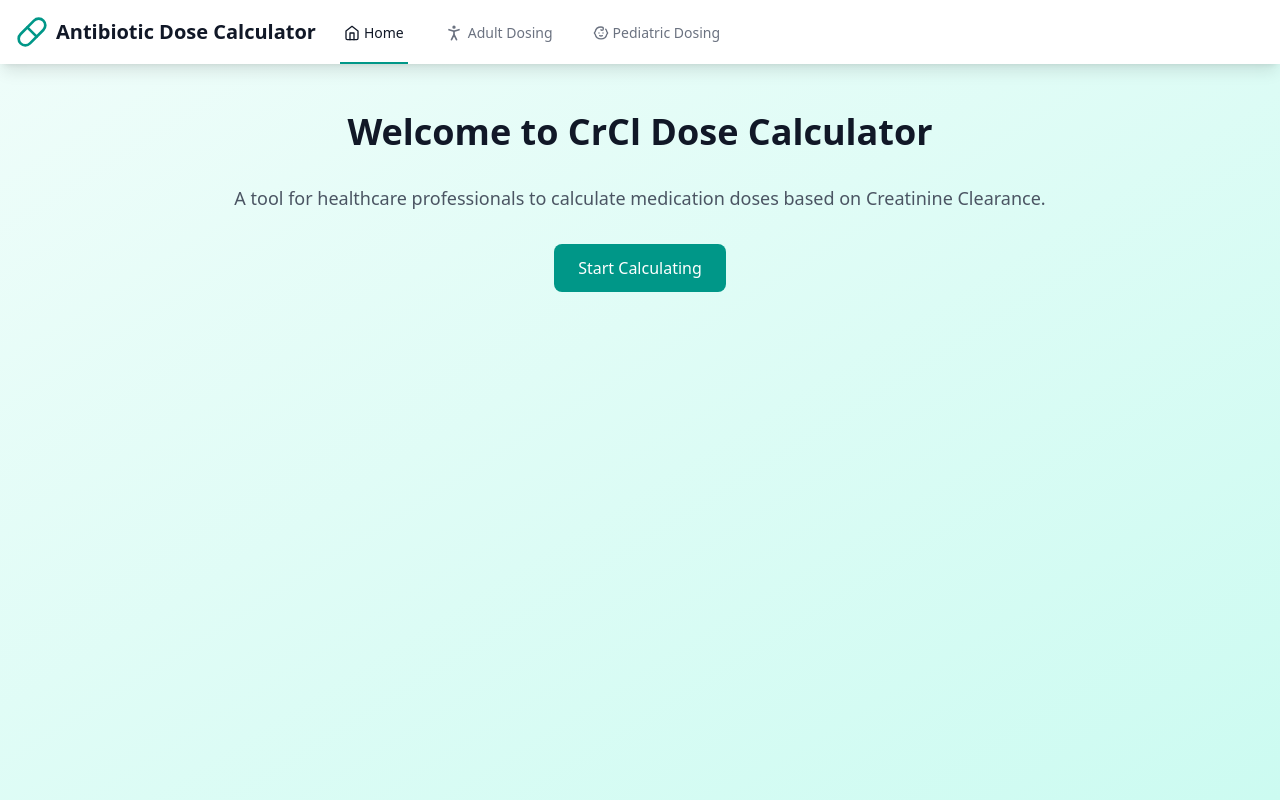
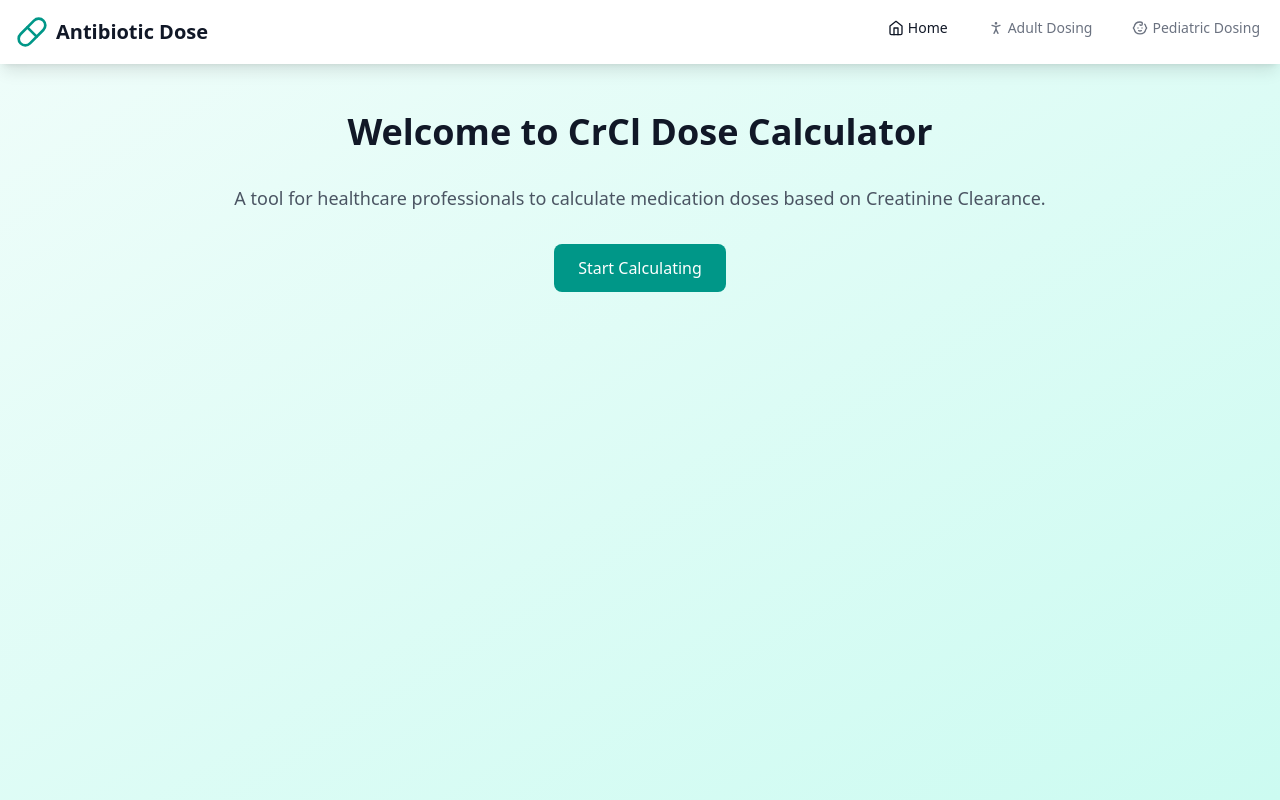
Before and after one commit to salma247/Antibiotic-Dose-Calculator, a React (Vite) app: page / in a window 1280 px wide. Built offline with nearby package versions, Linux system fonts and the light colour scheme.

Commit message:
enhance Navbar component with responsive mobile menu and refactor navigation items

```diff
--- a/src/components/Navbar.tsx
+++ b/src/components/Navbar.tsx
@@ -1,52 +1,68 @@
-import { Home, Pill, PersonStanding, Baby } from "lucide-react";
+import { Home, Pill, PersonStanding, Baby, Menu, X } from "lucide-react";
+import { useState } from "react";
+
 export default function Navbar({ activeTab, setActiveTab }: any) {
+  const [isOpen, setIsOpen] = useState(false);
+
+  const NavItem = ({ icon: Icon, text, value }: { icon: React.ComponentType<{ className?: string }>, text: string, value: string }) => (
+    <button
+      onClick={() => {
+        setActiveTab(value);
+        setIsOpen(false);
+      }}
+      className={`${
+        activeTab === value
+          ? " text-gray-900"
+          : " text-gray-500"
+      } inline-flex items-center px-1 pt-1 text-sm font-medium
+      ${isOpen ? " w-full p-3" : "p-3"}`}
+    >
+      <Icon className="h-4 w-4 mr-1" />
+      {text}
+    </button>
+  );
+
   return (
     <nav className="bg-white shadow-lg">
       <div className="max-w-7xl mx-auto px-4">
-        <div className="flex justify-between h-16">
-          <div className="flex">
+        <div className="relative flex justify-between h-16">
+          <div className="flex items-center">
             <div className="flex-shrink-0 flex items-center">
               <Pill className="h-8 w-8 text-primary" />
               <span className="ml-2 text-xl font-semibold text-gray-900">
-                Antibiotic Dose Calculator
+                Antibiotic Dose
               </span>
             </div>
-            <div className="hidden sm:ml-6 sm:flex sm:space-x-8">
-              <button
-                onClick={() => setActiveTab("home")}
-                className={`${
-                  activeTab === "home"
-                    ? "border-primary text-gray-900"
-                    : "border-transparent text-gray-500"
-                } inline-flex items-center px-1 pt-1 border-b-2 text-sm font-medium`}
-              >
-                <Home className="h-4 w-4 mr-1" />
-                Home
-              </button>
-              <button
-                onClick={() => setActiveTab("adult")}
-                className={`${
-                  activeTab === "adult"
-                    ? "border-primary text-gray-900"
-                    : "border-transparent text-gray-500"
-                } inline-flex items-center px-1 pt-1 border-b-2 text-sm font-medium`}
-              >
-                <PersonStanding className="h-5 w-5 mr-1" />
-                Adult Dosing
-              </button>
-              <button
-                onClick={() => setActiveTab("pediatric")}
-                className={`${
-                  activeTab === "pediatric"
-                    ? "border-primary text-gray-900"
-                    : "border-transparent text-gray-500"
-                } inline-flex items-center px-1 pt-1 border-b-2 text-sm font-medium`}
-              >
-                <Baby className="h-4 w-4 mr-1" />
-                Pediatric Dosing
-              </button>
-            </div>
           </div>
+
+          <div className="flex items-center sm:hidden">
+            <button
+              onClick={() => setIsOpen(!isOpen)}
+              className="inline-flex items-center justify-center p-2 rounded-md text-gray-500 hover:text-gray-900 hover:bg-gray-100"
+            >
+              {isOpen ? (
+                <X className="h-6 w-6" />
+              ) : (
+                <Menu className="h-6 w-6" />
+              )}
+            </button>
+          </div>
+
+          {/* Desktop menu */}
+          <div className="hidden sm:flex sm:items-center sm:space-x-8">
+            <NavItem icon={Home} text="Home" value="home" />
+            <NavItem icon={PersonStanding} text="Adult Dosing" value="adult" />
+            <NavItem icon={Baby} text="Pediatric Dosing" value="pediatric" />
+          </div>
+        </div>
+      </div>
+
+      {/* Mobile menu, show/hide based on menu state */}
+      <div className={`${isOpen ? "block" : "hidden"} sm:hidden`}>
+        <div className="pt-2 pb-3 space-y-1 border-t border-gray-200">
+          <NavItem icon={Home} text="Home" value="home" />
+          <NavItem icon={PersonStanding} text="Adult Dosing" value="adult" />
+          <NavItem icon={Baby} text="Pediatric Dosing" value="pediatric" />
         </div>
       </div>
     </nav>
```
